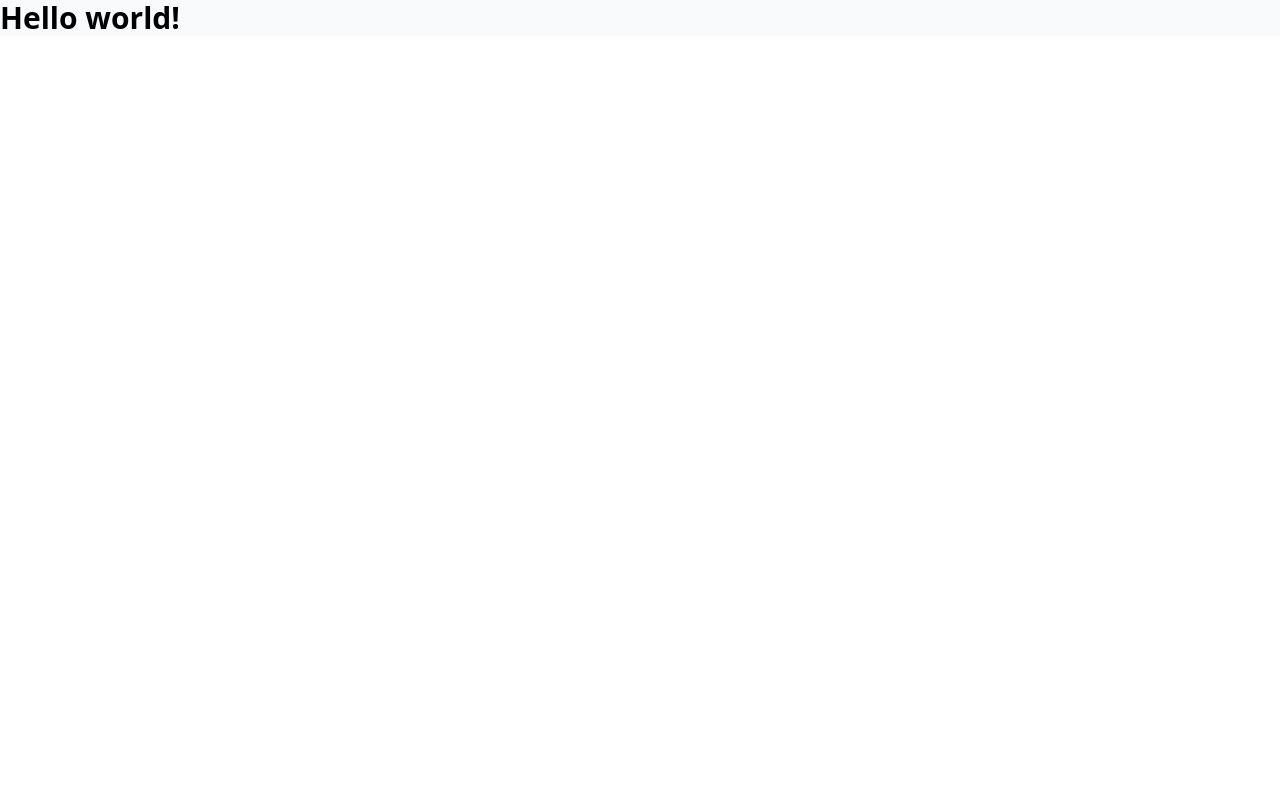
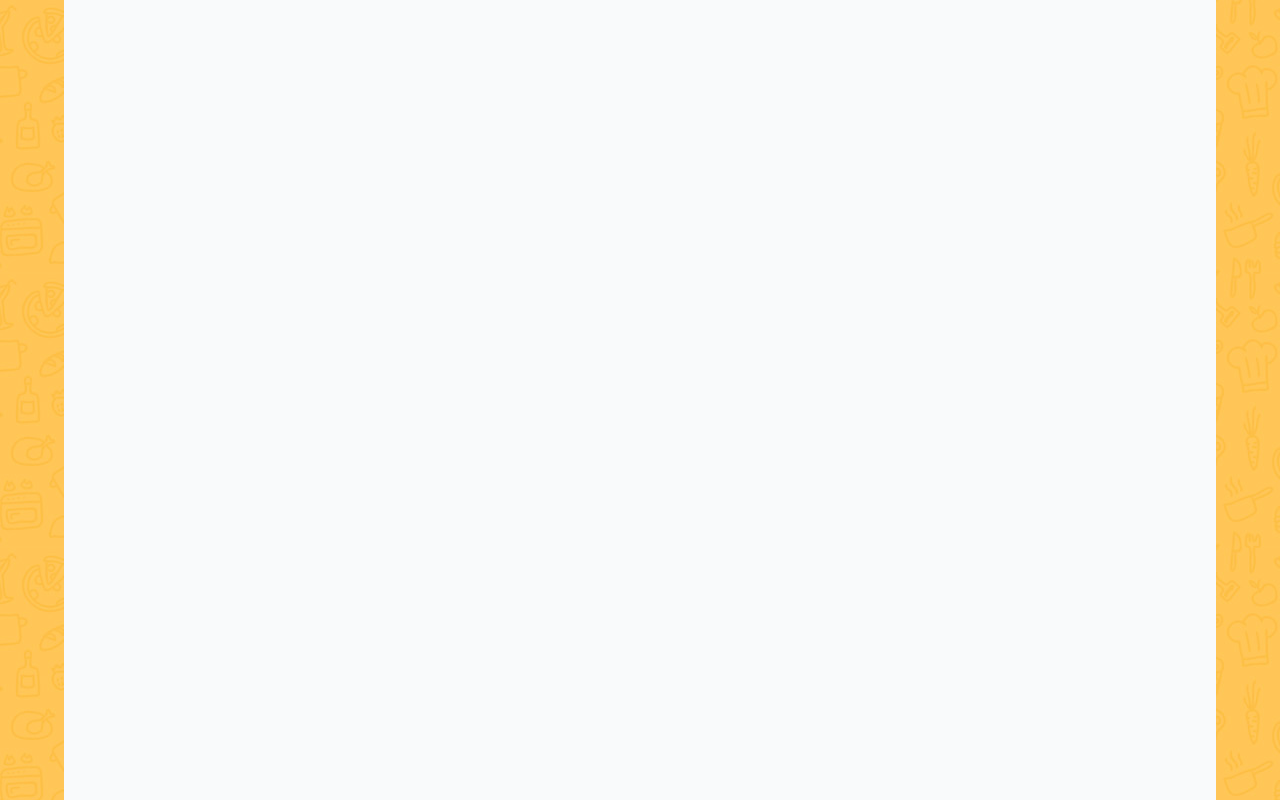
Before and after one commit to JonathanCornic/burger-house, a React (Vite) app: page / in a window 1280 px wide. Built offline with nearby package versions, Linux system fonts and the light colour scheme.

Commit message:
components container and heroTop initiated

```diff
--- /dev/null
+++ b/src/components/elements/Container.jsx
@@ -0,0 +1,3 @@
+export default function Container() {
+    return <div className="max-w-6xl bg-gray-50 h-full m-auto"></div>
+}
--- /dev/null
+++ b/src/components/marketing/pageSections/HeroTop.jsx
@@ -0,0 +1,15 @@
+import Container from '../../elements/Container'
+import Illustration from '../../../media/images/background/bg-food.jpg'
+
+export default function HeroTop() {
+    return (
+        <div className="bg-primary w-full h-screen">
+            <div
+                className="bg-repeat w-full h-full"
+                style={{ backgroundImage: `url(${Illustration})` }}
+            >
+                <Container />
+            </div>
+        </div>
+    )
+}
--- a/src/pages/HomePage.jsx
+++ b/src/pages/HomePage.jsx
@@ -1,3 +1,9 @@
+import HeroTop from '../components/marketing/pageSections/HeroTop'
+
 export default function HomePage() {
-    return <h1 className="text-3xl font-bold bg-slate-50">Hello world!</h1>
+    return (
+        <>
+            <HeroTop />
+        </>
+    )
 }
--- a/tailwind.config.js
+++ b/tailwind.config.js
@@ -140,6 +140,10 @@ export default {
         },
         caretColor: ({ theme }) => theme('colors'),
         colors: ({ colors }) => ({
+            primary: '#ffc045',
+            secondary: '#3d2514',
+            tertiary: '#bf2222',
+
             inherit: colors.inherit,
             current: colors.current,
             transparent: colors.transparent,
```
Also changed, not shown: src/media/images/background/bg-food.jpg (added).
